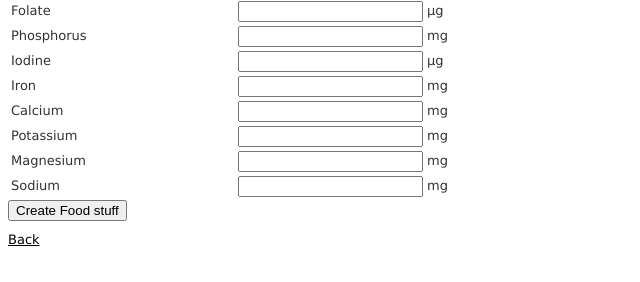
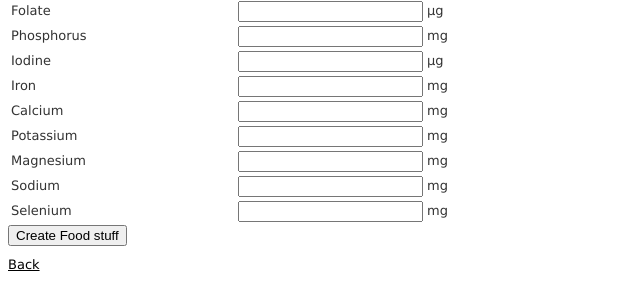
Before and after one commit to kallfaktorn/OpenFoodDB, a Rails app: page /food_stuffs/new in a window 1280 px wide. Shown: the part 1255-1537 px from the top of the page, without its empty margins (0-640 px from the left). Before the commit the page ends 1512 px from the top, so only its background shows below. Run offline with Rails 7, Linux system fonts and the light colour scheme; style sheets or scripts are compiled from the project's sources; parts of the project's set-up code (start-up, migrations or seed data) failed here and were passed over; some libraries are stand-ins or nearby versions.

Commit message:
Added selenium to FoodStuffs

```diff
--- a/app/views/food_stuffs/_form.html.erb
+++ b/app/views/food_stuffs/_form.html.erb
@@ -623,6 +623,17 @@
         <label>mg</label>
       </td>
     </tr>
+    <tr>
+      <td>
+         <%= f.label :selenium %>
+      </td>
+      <td>
+        <%= f.number_field :selenium %>
+      </td>
+      <td>
+        <label>mg</label>
+      </td>
+    </tr>
   </table>
 
 
--- /dev/null
+++ b/db/migrate/20121018130706_add_selenium_to_food_stuffs.rb
@@ -0,0 +1,6 @@
+class AddSeleniumToFoodStuffs < ActiveRecord::Migration
+  def change
+    add_column :food_stuffs, :selenium, :integer
+
+  end
+end
```
Also changed, not shown: db/schema.rb.
